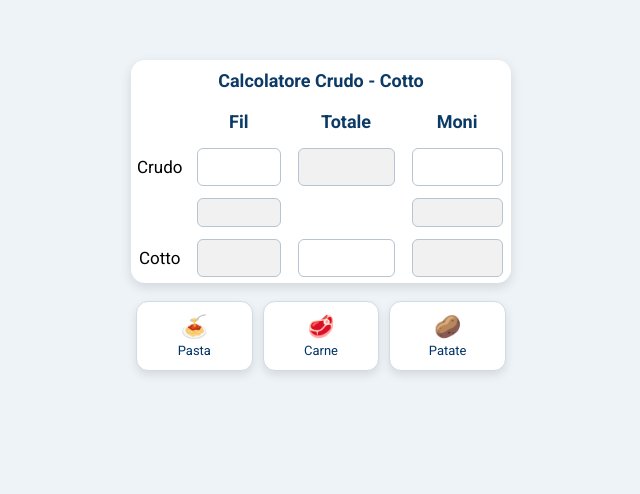
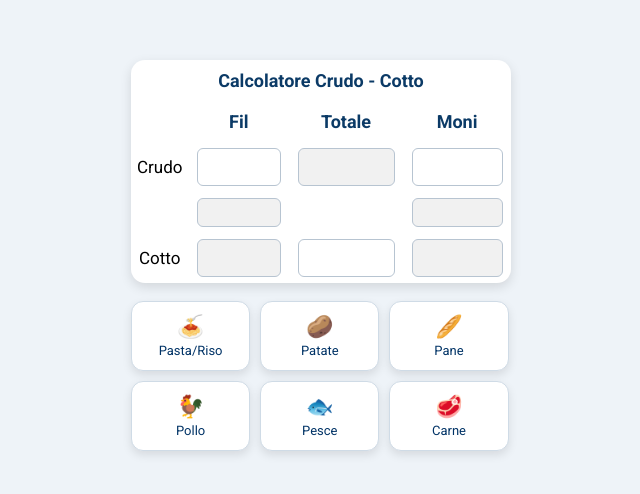
Before and after one commit to FilippoPisano99/FoodCalculator, a plain HTML site: page index.html in a window 1280 px wide. Shown: the part 196-690 px from the top of the page, without its empty margins (319-959 px from the left). Drawn offline with Linux system fonts and the light colour scheme.

Commit message:
Added preset btns dinamically

```diff
--- a/index.html
+++ b/index.html
@@ -82,12 +82,16 @@
         width: 90%;
         max-width: 380px;
         display: flex;
-        justify-content: space-between;
+        gap: 10px;
+        flex-wrap: wrap;
     }
 
     .preset-btn{
-        flex: 1;
-        margin: 0 5px;
+        /* make each preset button 25% of the container */
+        flex: 0 0 calc(34% - 10px);
+        max-width: calc(34% - 10px);
+        margin: 0;
+        box-sizing: border-box;
         background: white;
         border-radius: 12px;
         padding: 12px;
@@ -153,14 +157,25 @@
 </table>
 <!-- PULSANTI PRESET -->
 <div id="preset-container">
+    <!--
     <div class="preset-btn" onclick="preset(80,60)">🍝<span class='preset-label'>Pasta</span></div>
     <div class="preset-btn" onclick="preset(150,150)">🥩<span class='preset-label'>Carne</span></div>
     <div class="preset-btn" onclick="preset(250,200)">🥔<span class='preset-label'>Patate</span></div>
+    -->
 </div>
 
 
 <script>
 
+const presets = [
+    {"icon":"🍝", "description":"Pasta/Riso", "peso1":80, "peso2":60 },
+    {"icon":"🥔", "description":"Patate"    , "peso1":250, "peso2":200 },
+    {"icon":"🥖", "description":"Pane"    , "peso1":100, "peso2":80 },
+
+    {"icon":"🐓", "description":"Pollo"     , "peso1":180, "peso2":160 },
+    {"icon":"🐟", "description":"Pesce"    , "peso1":150, "peso2":150 },
+    {"icon":"🥩", "description":"Carne"     , "peso1":150, "peso2":150 },
+]
 function calcola(){
     let v_p1_netto = parseFloat(p1_netto.value);
     let v_p2_netto = parseFloat(p2_netto.value);
@@ -202,6 +217,26 @@ function preset(fil, moni){
     calcola();
 }
 
+// Render buttons dynamically from the `presets` constant
+function renderPresets(){
+    const container = document.getElementById('preset-container');
+    if (!container) return;
+    container.innerHTML = '';
+    presets.forEach(p => {
+        const btn = document.createElement('div');
+        btn.className = 'preset-btn';
+        // call the existing preset(fil, moni) function when clicked
+        btn.addEventListener('click', () => preset(p.peso1, p.peso2));
+        btn.innerHTML = `${p.icon}<span class='preset-label'>${p.description}</span>`;
+        container.appendChild(btn);
+    });
+}
+
+// create the buttons on page load
+renderPresets();
+
+
+
 // AUTO-CALCOLO in tempo reale
 document.querySelectorAll("input").forEach(i => {
     i.addEventListener("input", calcola);
```
